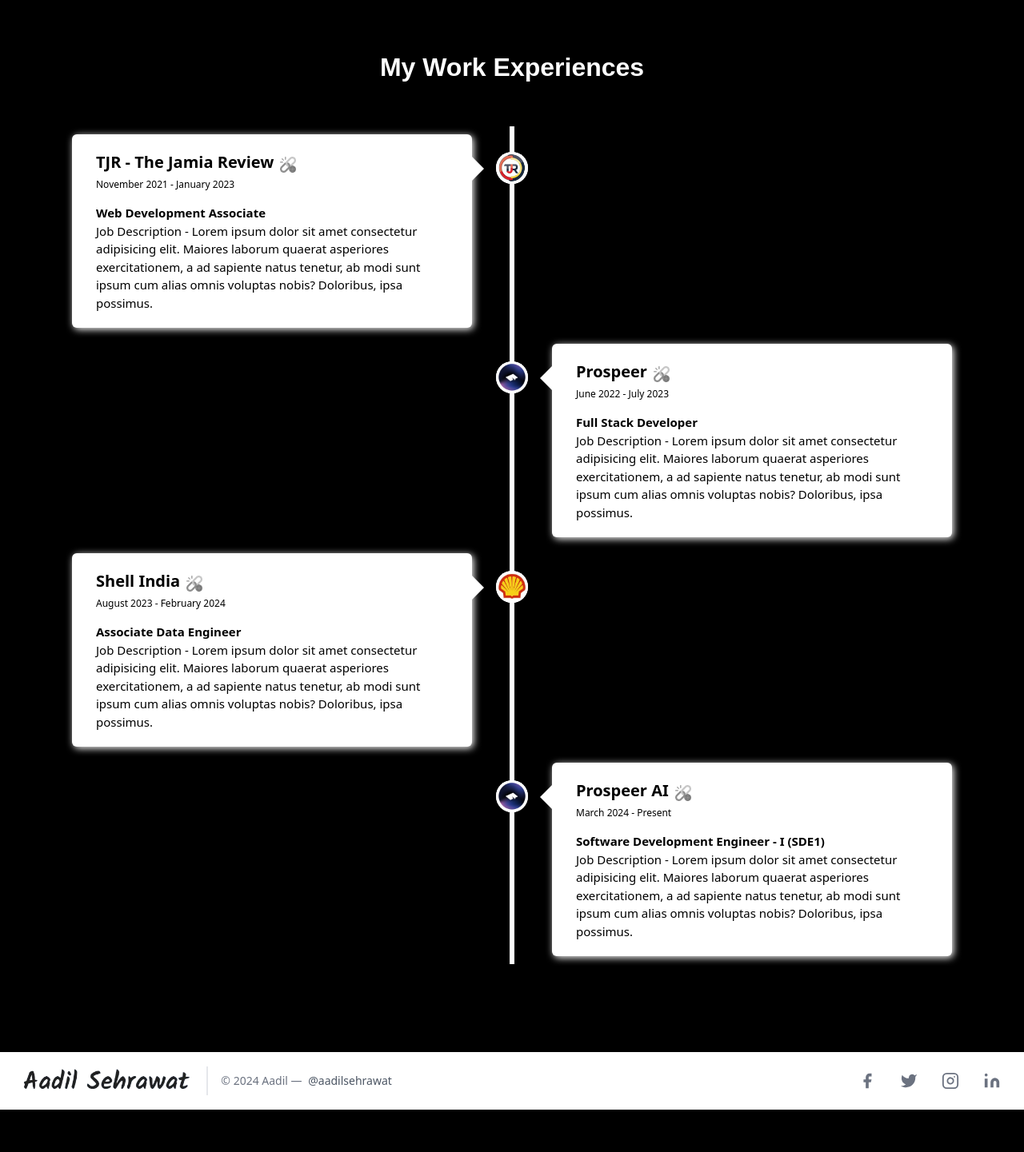
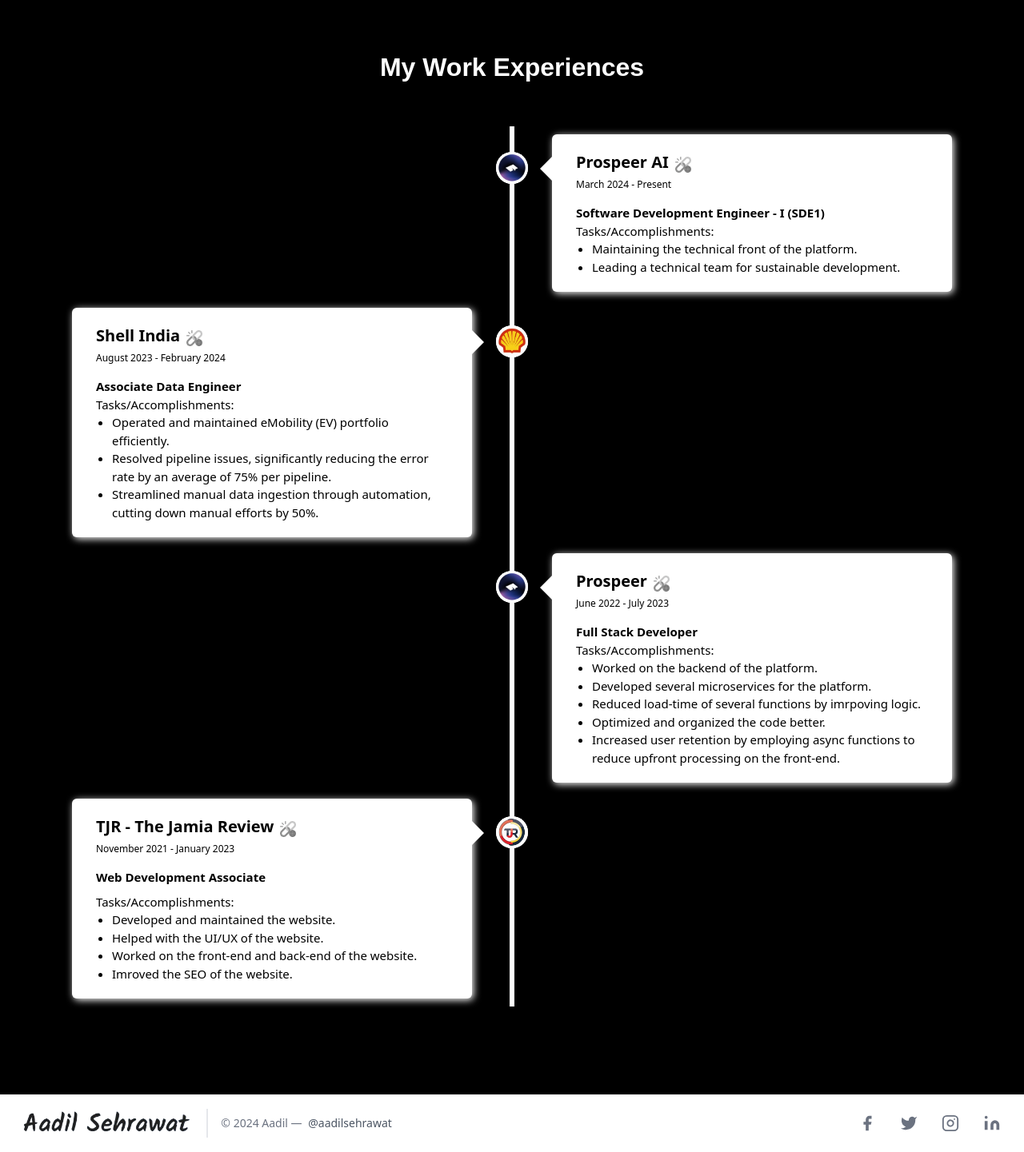
Before and after one commit to aadilsehrawat/portfolio, a Django app: page /career/ in a window 1280 px wide. Shown: the part 72-1513 px from the top of the page at 80% size. Before the commit the page ends 1460 px from the top, so only its background shows below. Run offline with Django 5.2, Linux system fonts and the light colour scheme; some libraries are stand-ins or nearby versions.

Commit message:
Reversed the order of cards on career page (latest on top)

```diff
--- a/main/templates/main/career.html
+++ b/main/templates/main/career.html
@@ -8,23 +8,46 @@
 {% block body %}
 <p class="heading1">My Work Experiences</p>
 <div class="timeline">
-        <div class="company-container left-container">
-            <img class="company-logo" src="{% static 'images/company-logos/tjr.png' %}" />
+    {% comment %} First Card {% endcomment %}
+    <div class="company-container right-container">
+        <a href="https://www.prospeer.ai/" target="_blank"><img class="company-logo" src="{% static 'images/company-logos/prospeer.png' %}" /></a>
         <div class="text-box">
             <div class="company-name">
-                    <h2>TJR - The Jamia Review</h2>
-                    <a href="https://www.thejamiareview.com/" target="_blank"><img class="link-logo" src="{% static 'images/attributes/link.png' %}" /></a>
+                <h2>Prospeer AI</h2>
+                <a href="https://www.prospeer.ai/" target="_blank"><img class="link-logo" src="{% static 'images/attributes/link.png' %}" /></a>
             </div>
-                <small>November 2021 - January 2023</small>
-                <p class="job-title">Web Development Associate</p>
-                <p>Job Description - Lorem ipsum dolor sit amet consectetur adipisicing elit.
-                    Maiores laborum quaerat asperiores exercitationem, a ad sapiente natus tenetur, ab modi sunt ipsum cum alias omnis voluptas nobis?
-                    Doloribus, ipsa possimus.</p>
+            <small>March 2024 - Present</small>
+            <p class="job-title">Software Development Engineer - I (SDE1)</p>
+            <p>Tasks/Accomplishments:</p>
+            <ul class="ml-5 tasks">
+                <li>Maintaining the technical front of the platform.</li>
+                <li>Leading a technical team for sustainable development.</li>
+            </ul>
+            <span class="right-container-arrow"></span>
+        </div>
+    </div>
+    {% comment %} Second Card {% endcomment %}
+    <div class="company-container left-container">
+        <a href="https://www.shell.in/" target="_blank"><img class="company-logo" src="{% static 'images/company-logos/shell.png' %}" /></a>
+        <div class="text-box">
+            <div class="company-name">
+                <h2>Shell India</h2>
+                <a href="https://www.shell.in/" target="_blank"><img class="link-logo" src="{% static 'images/attributes/link.png' %}" /></a>
+            </div>
+            <small>August 2023 - February 2024</small>
+            <p class="job-title">Associate Data Engineer</p>
+            <p>Tasks/Accomplishments:</p>
+            <ul class="ml-5 tasks">
+                <li>Operated and maintained eMobility (EV) portfolio efficiently.</li>
+                <li>Resolved pipeline issues, significantly reducing the error rate by an average of 75% per pipeline.</li>
+                <li>Streamlined manual data ingestion through automation, cutting down manual efforts by 50%.</li>
+            </ul>
             <span class="left-container-arrow"></span>
         </div>
     </div>
+    {% comment %} Third Card {% endcomment %}
     <div class="company-container right-container">
-            <img class="company-logo" src="{% static 'images/company-logos/prospeer.png' %}" />
+        <a href="https://www.prospeer.ai/" target="_blank"><img class="company-logo" src="{% static 'images/company-logos/prospeer.png' %}" /></a>
         <div class="text-box">
             <div class="company-name">
                 <h2>Prospeer</h2>
@@ -32,42 +55,36 @@
             </div>
             <small>June 2022 - July 2023</small>
             <p class="job-title">Full Stack Developer</p>
-                <p>Job Description - Lorem ipsum dolor sit amet consectetur adipisicing elit.
-                    Maiores laborum quaerat asperiores exercitationem, a ad sapiente natus tenetur, ab modi sunt ipsum cum alias omnis voluptas nobis?
-                    Doloribus, ipsa possimus.</p>
+            <p>Tasks/Accomplishments:</p>
+            <ul class="ml-5 tasks">
+                <li>Worked on the backend of the platform.</li>
+                <li>Developed several microservices for the platform.</li>
+                <li>Reduced load-time of several functions by imrpoving logic.</li>
+                <li>Optimized and organized the code better.</li>
+                <li>Increased user retention by employing async functions to reduce upfront processing on the front-end.</li>
+            </ul>
             <span class="right-container-arrow"></span>
         </div>
     </div>
+    {% comment %} Fourth Card {% endcomment %}
     <div class="company-container left-container">
-            <img class="company-logo" src="{% static 'images/company-logos/shell.png' %}" />
+        <a href="https://www.thejamiareview.com/" target="_blank"><img class="company-logo" src="{% static 'images/company-logos/tjr.png' %}" /></a>
         <div class="text-box">
             <div class="company-name">
-                    <h2>Shell India</h2>
-                    <a href="https://www.shell.in/" target="_blank"><img class="link-logo" src="{% static 'images/attributes/link.png' %}" /></a>
+                <h2>TJR - The Jamia Review</h2>
+                <a href="https://www.thejamiareview.com/" target="_blank"><img class="link-logo" src="{% static 'images/attributes/link.png' %}" /></a>
             </div>
-                <small>August 2023 - February 2024</small>
-                <p class="job-title">Associate Data Engineer</p>
-                <p>Job Description - Lorem ipsum dolor sit amet consectetur adipisicing elit.
-                    Maiores laborum quaerat asperiores exercitationem, a ad sapiente natus tenetur, ab modi sunt ipsum cum alias omnis voluptas nobis?
-                    Doloribus, ipsa possimus.</p>
+            <small>November 2021 - January 2023</small>
+            <p class="job-title mb-2">Web Development Associate</p>
+            <p>Tasks/Accomplishments:</p>
+            <ul class="ml-5 tasks">
+                <li>Developed and maintained the website.</li>
+                <li>Helped with the UI/UX of the website.</li>
+                <li>Worked on the front-end and back-end of the website.</li>
+                <li>Imroved the SEO of the website.</li>
+            </ul>
             <span class="left-container-arrow"></span>
         </div>
     </div>
-        <div class="company-container right-container">
-            <img class="company-logo" src="{% static 'images/company-logos/prospeer.png' %}" />
-            <div class="text-box">
-                <div class="company-name">
-                    <h2>Prospeer AI</h2>
-                    <a href="https://www.prospeer.ai/" target="_blank"><img class="link-logo" src="{% static 'images/attributes/link.png' %}" /></a>
-                </div>
-                <small>March 2024 - Present</small>
-                <p class="job-title">Software Development Engineer - I (SDE1)</p>
-                <p>Job Description - Lorem ipsum dolor sit amet consectetur adipisicing elit.
-                    Maiores laborum quaerat asperiores exercitationem, a ad sapiente natus tenetur, ab modi sunt ipsum cum alias omnis voluptas nobis?
-                    Doloribus, ipsa possimus.</p>
-                <span class="right-container-arrow"></span>
-            </div>
-        </div>
-
 </div>
 {% endblock body %}
```
Lines whose indentation alone changed are shown as unchanged.
